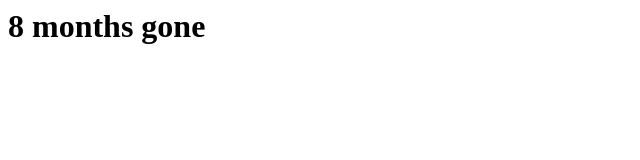
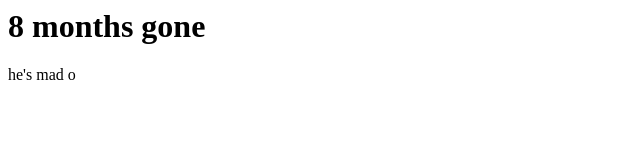
Before and after one commit to xdeanarh/chinedu-the-fool, a plain HTML site: page index.html in a window 1280 px wide. Shown: the full height of the page, 0-640 px from the left. Drawn offline with Linux system fonts and the light colour scheme.

Commit message:
modify index.html

```diff
--- a/index.html
+++ b/index.html
@@ -4,5 +4,6 @@
   </head>
   <body>
       <h1> 8 months gone </h1>
+      <p>he's mad o</p>
   </body>
 </html>
```
